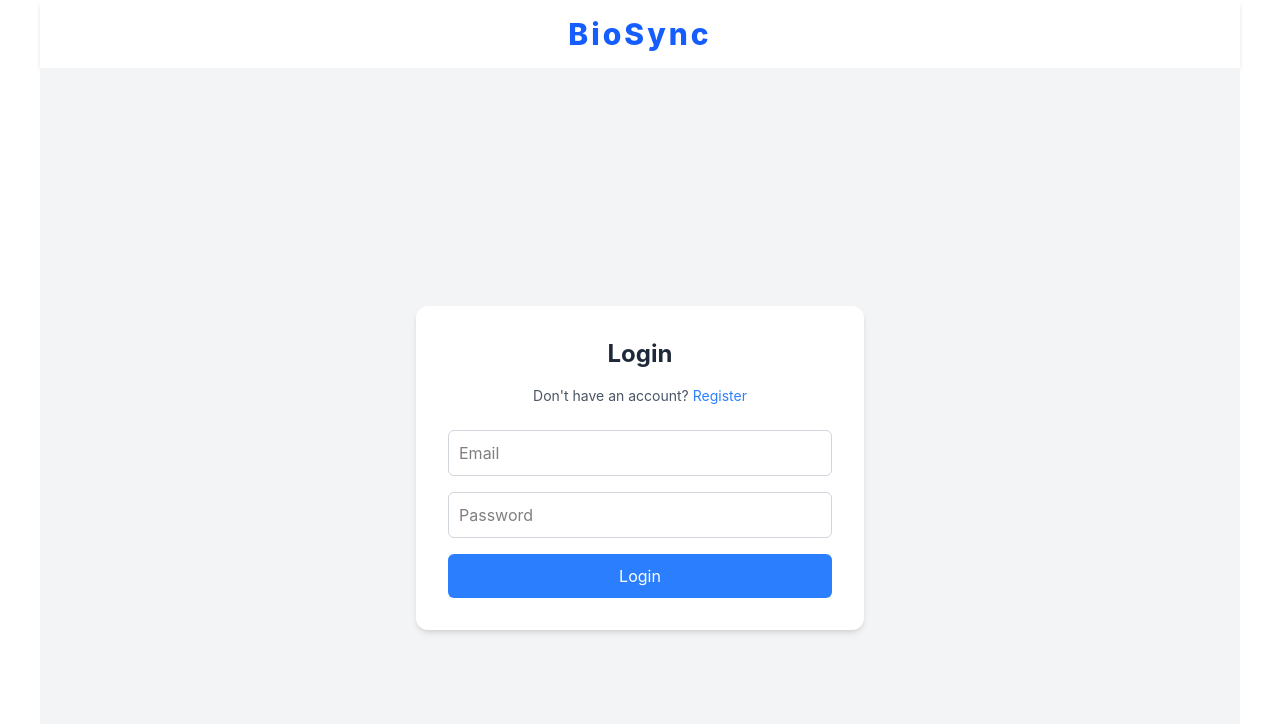
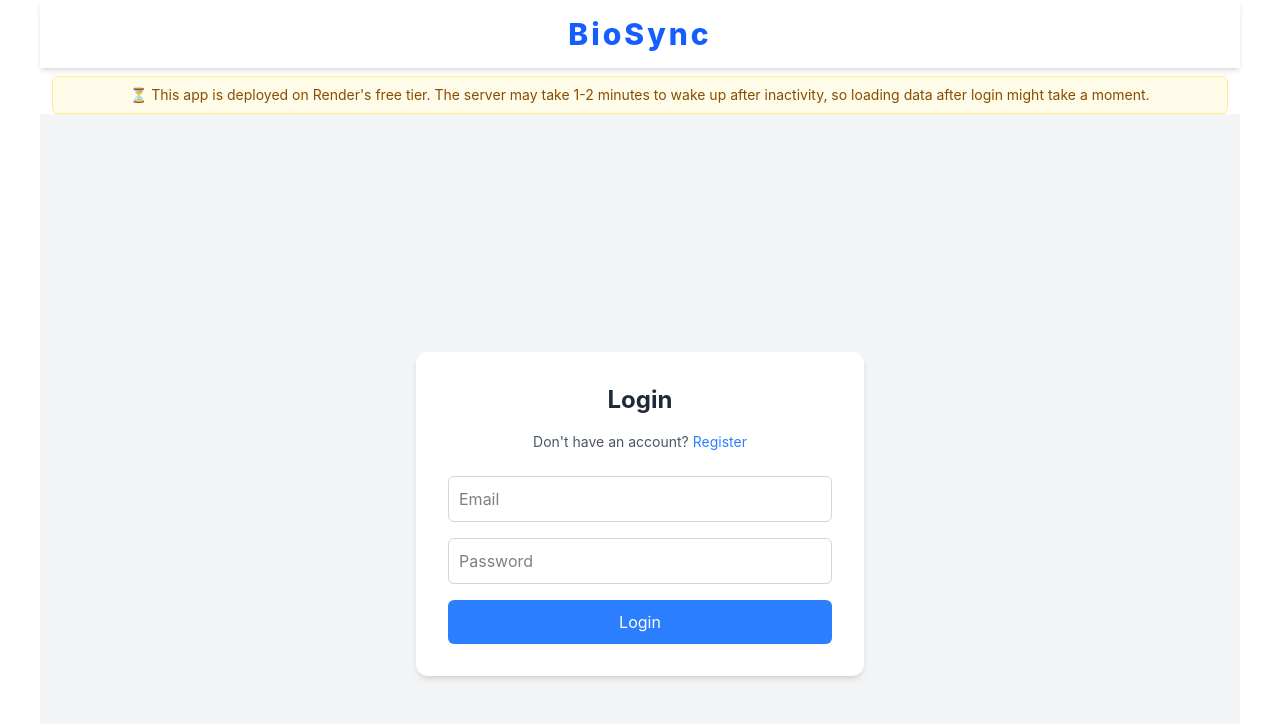
Before and after one commit to Rdxsandy/BioSync, a React app in the folder frontend/: page / in a window 1280 px wide. Shown: the top 724 px of the page. Built offline with nearby package versions, Linux system fonts and the light colour scheme; the HTML template or start-up script is replaced by a standard one.

Commit message:
adding notice for wait

```diff
--- a/frontend/src/App.jsx
+++ b/frontend/src/App.jsx
@@ -18,6 +18,14 @@ function App() {
             element={
               <>
                 <BrandHeader />
+
+                {/* Render Free Tier Notice */}
+                <div className="bg-yellow-50 border border-yellow-200 text-yellow-800 text-xs sm:text-sm px-4 py-2 text-center rounded-md mx-3 mt-2">
+                  ⏳ This app is deployed on Render's free tier. The server may
+                  take 1-2 minutes to wake up after inactivity, so loading
+                  data after login might take a moment.
+                </div>
+
                 <Login />
               </>
             }
```
